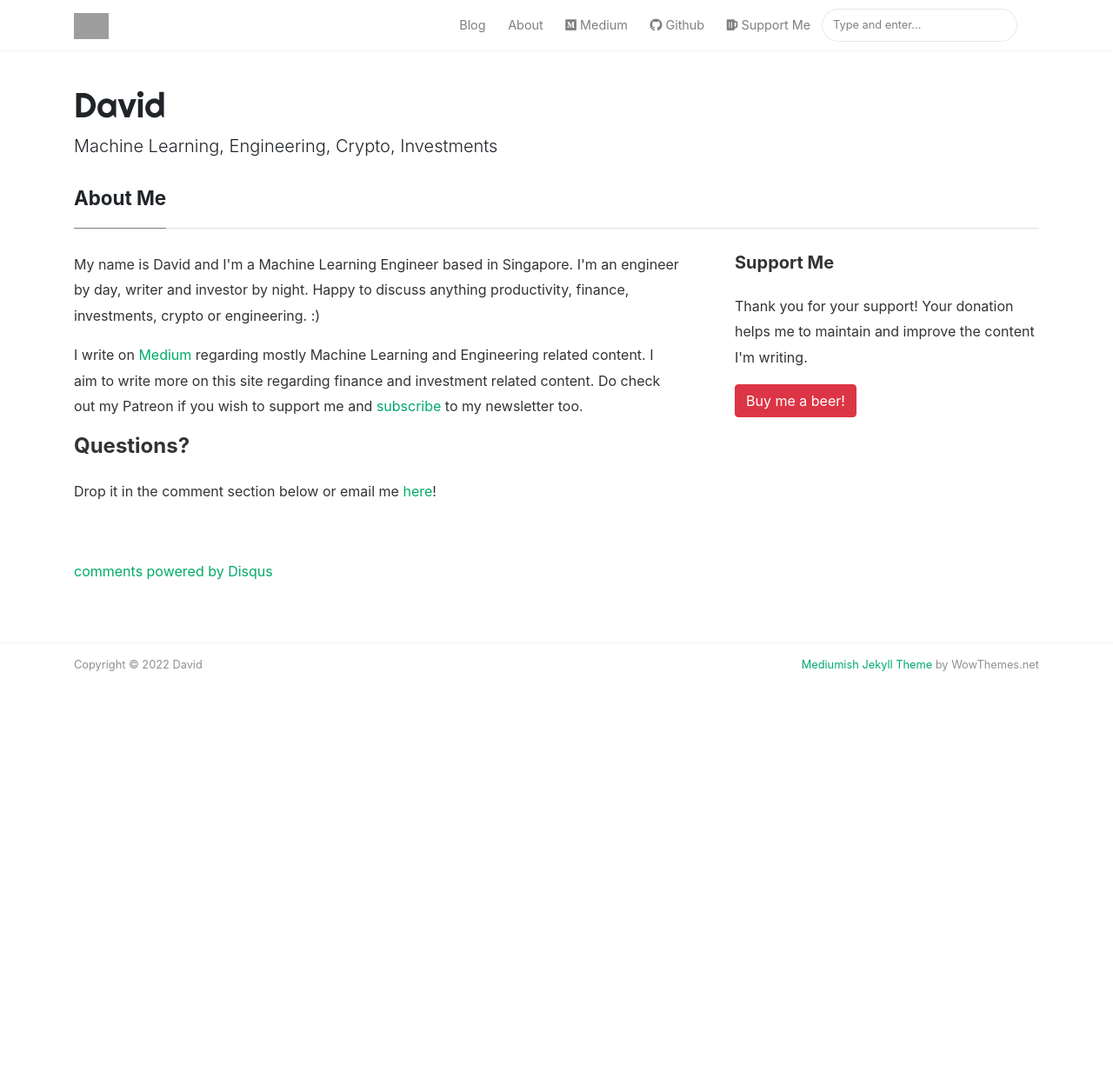
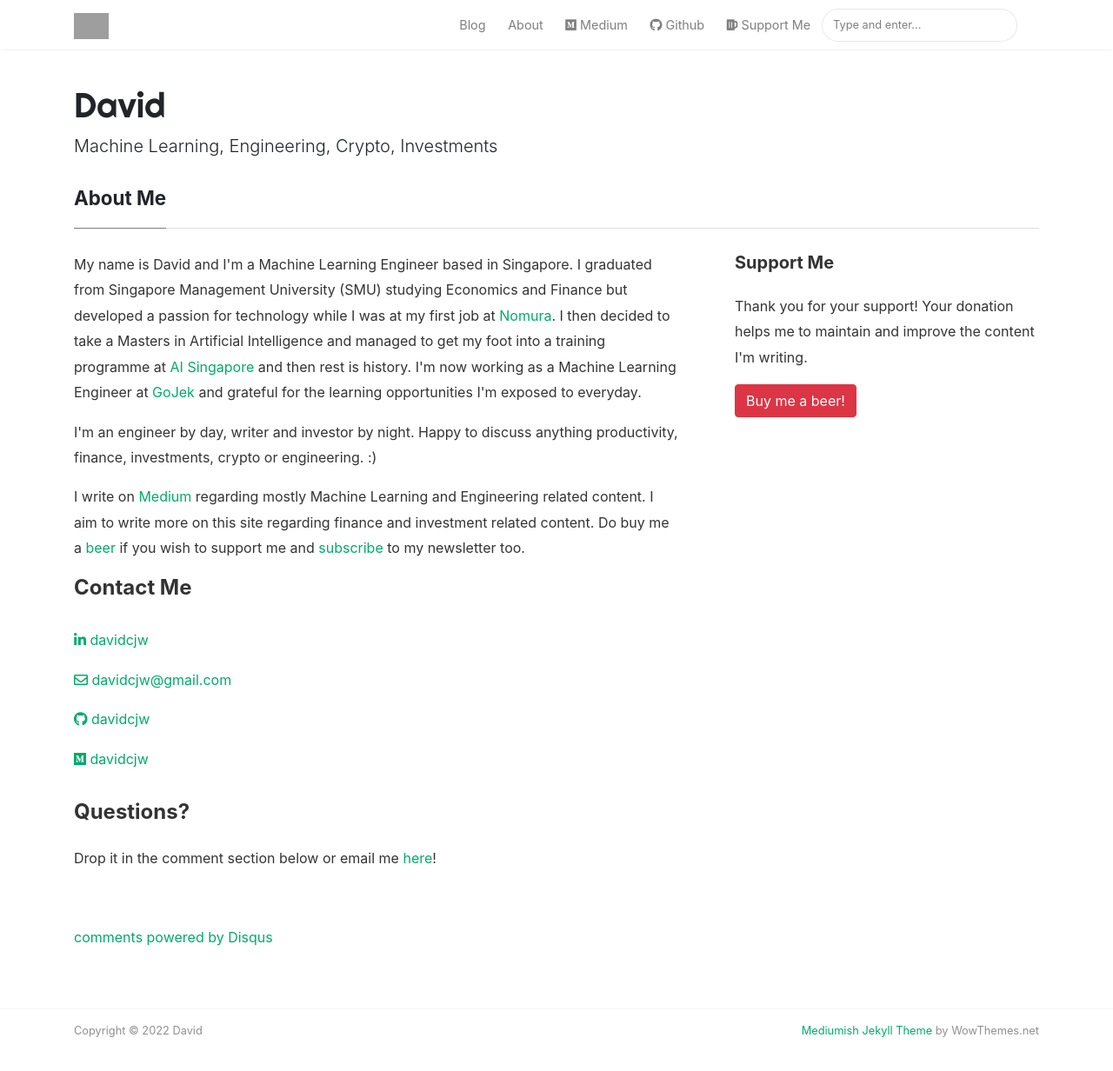
Before and after one commit to davidcjw/davidcjw.github.io, a Jekyll site: the page built from _pages/about.md, in a window 1280 px wide and 1270 px high. Shown: the top 1232 px of the window at 87% size. Built offline with Jekyll 4.4.1, drawn with Linux system fonts in a browser that asks for light colours; nearby versions of some CDN libraries; comment, search, counter and statistics services are not loaded; grey boxes are pictures that could not be loaded.

Commit message:
Update about page

```diff
--- a/_pages/about.md
+++ b/_pages/about.md
@@ -8,14 +8,27 @@
 <div class="row justify-content-between">
 <div class="col-md-8 pr-5">
 
-<p>My name is David and I'm a Machine Learning Engineer based in Singapore.
-I'm an engineer by day, writer and investor by night. Happy to discuss
-anything productivity, finance, investments, crypto or engineering. :)</p>
+<p>My name is David and I'm a Machine Learning Engineer based in Singapore. I graduated from Singapore Management University (SMU) studying Economics and Finance but developed a passion for technology while I was at my first job at <a href="https://www.nomura.com/">Nomura</a>. I then decided to take a Masters in Artificial Intelligence and managed to get my foot into a training programme at <a href="https://aisingapore.org/">AI Singapore</a> and then rest is history. I'm now working as a Machine Learning Engineer at <a href="https://www.gojek.com/sg/">GoJek</a> and grateful for the learning opportunities I'm exposed to everyday.</p>
 
-<p>I write on <a href="https://davidcjw.medium.com">Medium</a> regarding mostly
-Machine Learning and Engineering related content. I aim to write more on this site
-regarding finance and investment related content. Do check out my Patreon if you wish
-to support me and <a href="https://github.us20.list-manage.com/subscribe?u=33f00d5ed4ddfd9c97df20503&id=5bfc7bf7f6">subscribe</a> to my newsletter too.</p>
+<p>I'm an engineer by day, writer and investor by night. Happy to discuss anything productivity, finance, investments, crypto or engineering. :)</p>
+
+<p>I write on <a href="https://davidcjw.medium.com">Medium</a> regarding mostly Machine Learning and Engineering related content. I aim to write more on this site regarding finance and investment related content. Do buy me a <a href="https://www.buymeacoffee.com/davidcjw">beer</a> if you wish to support me and <a href="https://github.us20.list-manage.com/subscribe?u=33f00d5ed4ddfd9c97df20503&id=5bfc7bf7f6">subscribe</a> to my newsletter too.</p>
+
+<h4>Contact Me</h4>
+<ul class="navbar-nav ml-auto">
+    <li class="nav-item">
+        <a target="_blank" class="nav-link" href="https://www.linkedin.com/in/davidcjw/"><i class="fab fa-linkedin-in"></i> davidcjw</a>
+    </li>
+    <li class="nav-item">
+        <a target="_blank" class="nav-link" href="mailto:davidcjw@gmail.com"><i class="far fa-envelope"></i> davidcjw@gmail.com</a>
+    </li>
+    <li class="nav-item">
+        <a target="_blank" class="nav-link" href="https://github.com/davidcjw"><i class="fab fa-github"></i> davidcjw</a>
+    </li>
+    <li class="nav-item">
+        <a target="_blank" class="nav-link" href="https://davidcjw.medium.com/"><i class="fab fa-medium"></i> davidcjw</a>
+    </li>
+</ul>
 
 
 <h4>Questions?</h4>
```
